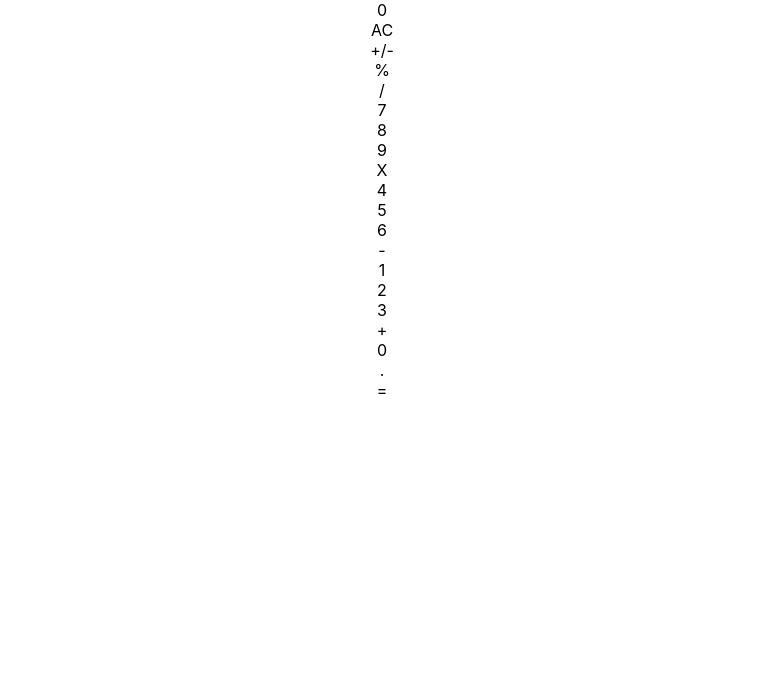
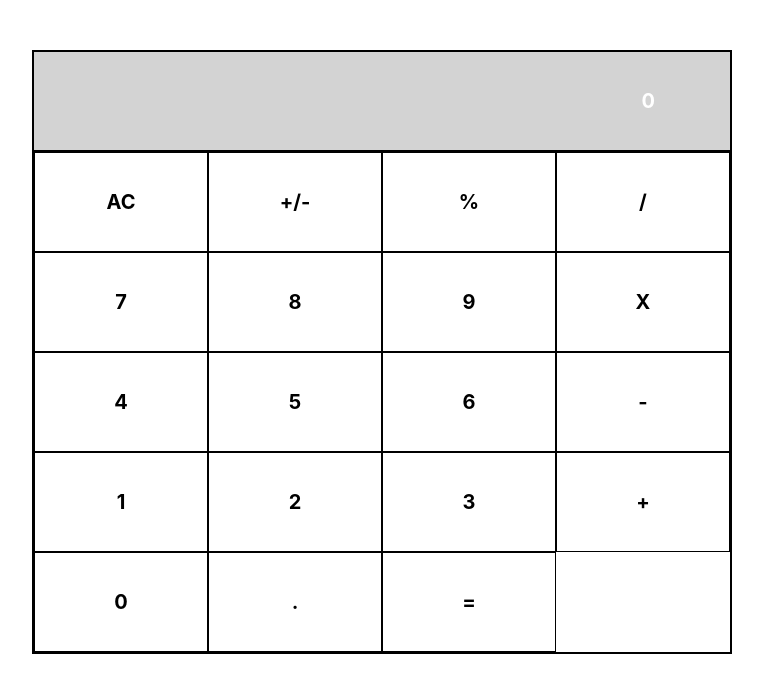
Before and after one commit to alvaropazz/react-calculator, a React (Create React App) app: page / in a window 1280 px wide. Shown: the top 692 px of the page, without its empty margins (258-1021 px from the left). Built offline with nearby package versions, Linux system fonts and the light colour scheme.

Commit message:
add first styling

```diff
--- a/src/components/App.css
+++ b/src/components/App.css
@@ -1,3 +1,8 @@
 .app {
-  text-align: center;
+  width: 700px;
+  display: flex;
+  flex-direction: column;
+  border: 1px solid black;
+  margin: 50px auto auto auto;
+
 }
--- a/src/components/Button.css
+++ b/src/components/Button.css
@@ -1,3 +1,8 @@
 .button {
-  text-align: center;
+  flex-basis: 25%;
+  border: 1px solid black;
+  font-weight: bold;
+  display: flex;
+  align-items: center;
+  justify-content: center;
 }
--- a/src/components/Button.js
+++ b/src/components/Button.js
@@ -6,7 +6,7 @@ function Button(props) {
   const { name } = props;
   return (
     <div className="button">
-      <div>{name}</div>
+      {name}
     </div>
   );
 }
--- a/src/components/ButtonPanel.css
+++ b/src/components/ButtonPanel.css
@@ -1,3 +1,10 @@
 .buttonPanel {
-  text-align: center;
+  border: 1px solid black;
+  display: flex;
+  flex-direction: column;
 }
+
+.button_group {
+  height: 100px;
+  display: flex;
+}
--- a/src/components/ButtonPanel.js
+++ b/src/components/ButtonPanel.js
@@ -30,7 +30,7 @@ function ButtonPanel() {
         <Button name="+" />
       </div>
       <div className="button_group">
-        <Button name="0" wide />
+        <Button name="0" />
         <Button name="." />
         <Button name="=" />
       </div>
--- a/src/components/Display.css
+++ b/src/components/Display.css
@@ -1,3 +1,12 @@
 .display {
   text-align: center;
+  border: 1px solid black;
+  background-color: lightgrey;
+  height: 100px;
+  color: white;
+  font-weight: bold;
+  display: flex;
+  justify-content: flex-end;
+  align-items: center;
+  padding-right: 75px;
 }
--- a/src/index.css
+++ b/src/index.css
@@ -25,3 +25,17 @@ code {
     'Courier New',
     monospace;
 }
+
+html {
+  font-family: 'Gill Sans', 'Gill Sans MT', Calibri, 'Trebuchet MS', sans-serif;
+  font-size: 20px;
+  -webkit-box-sizing: border-box;
+  -moz-box-sizing: border-box;
+  box-sizing: border-box;
+}
+
+*, *:before, *:after {
+  -webkit-box-sizing: inherit;
+  -moz-box-sizing: inherit;
+  box-sizing: inherit;
+  }
```
